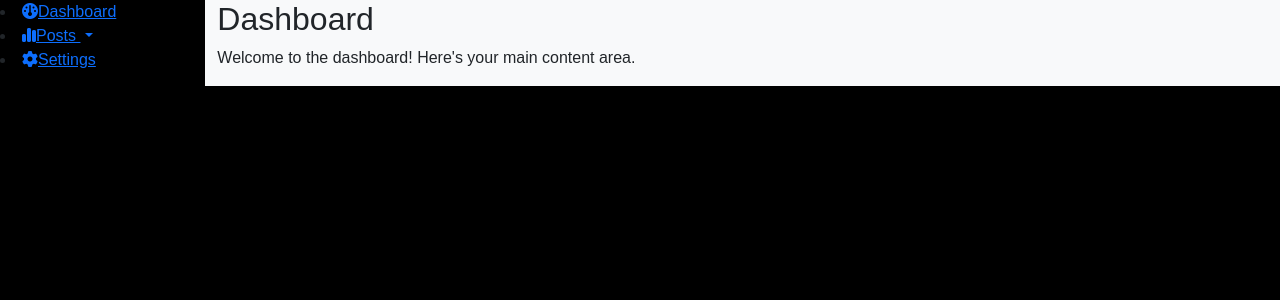
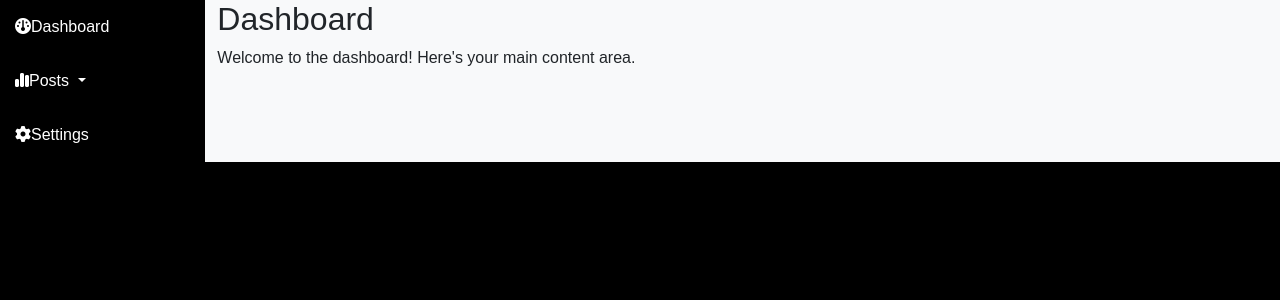
Before and after one commit to asfaquralam1/cms, a PHP site: page /admin/index.php in a window 1280 px wide. Shown: the part 32-332 px from the top of the page. Run offline with PHP 8.4, Linux system fonts and the light colour scheme.

Commit message:
admin dropdwon change

```diff
--- a/admin/index.php
+++ b/admin/index.php
@@ -59,7 +59,7 @@
     <div class="row">
         <!-- Sidebar (col-4) -->
         <div class="col-lg-2">
-            <div>
+            <div class="sidebar">
                 <li><a href="#"><i class="fas fa-dashboard"></i>Dashboard</a></li>
                 <li class="dropdown">
                     <a class="dropdown-toggle" href="#" role="button" data-bs-toggle="dropdown" aria-expanded="false">
--- a/css/admin.css
+++ b/css/admin.css
@@ -6,3 +6,11 @@ body{
     display: flex;
     justify-content: space-between;
 }
+.sidebar li {
+    padding: 15px;
+    list-style: none;
+}
+.sidebar li a {
+    color: white;
+    text-decoration: none;
+}
```
